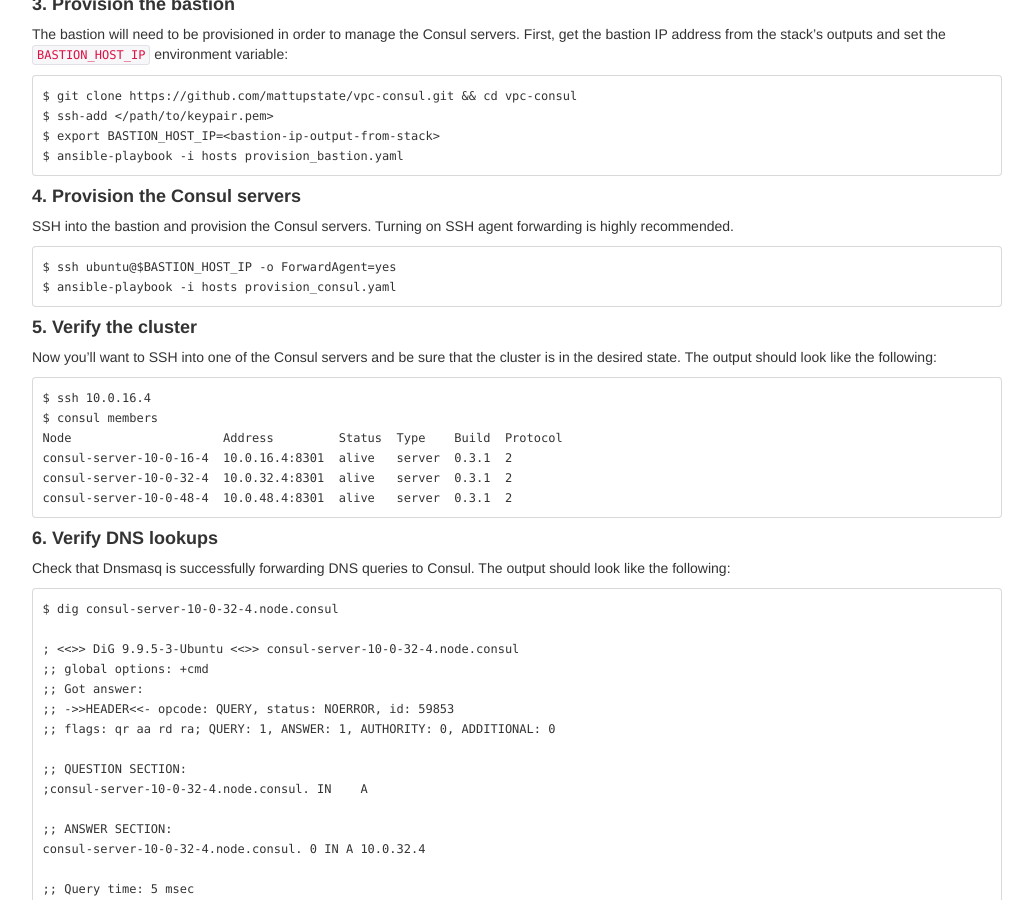
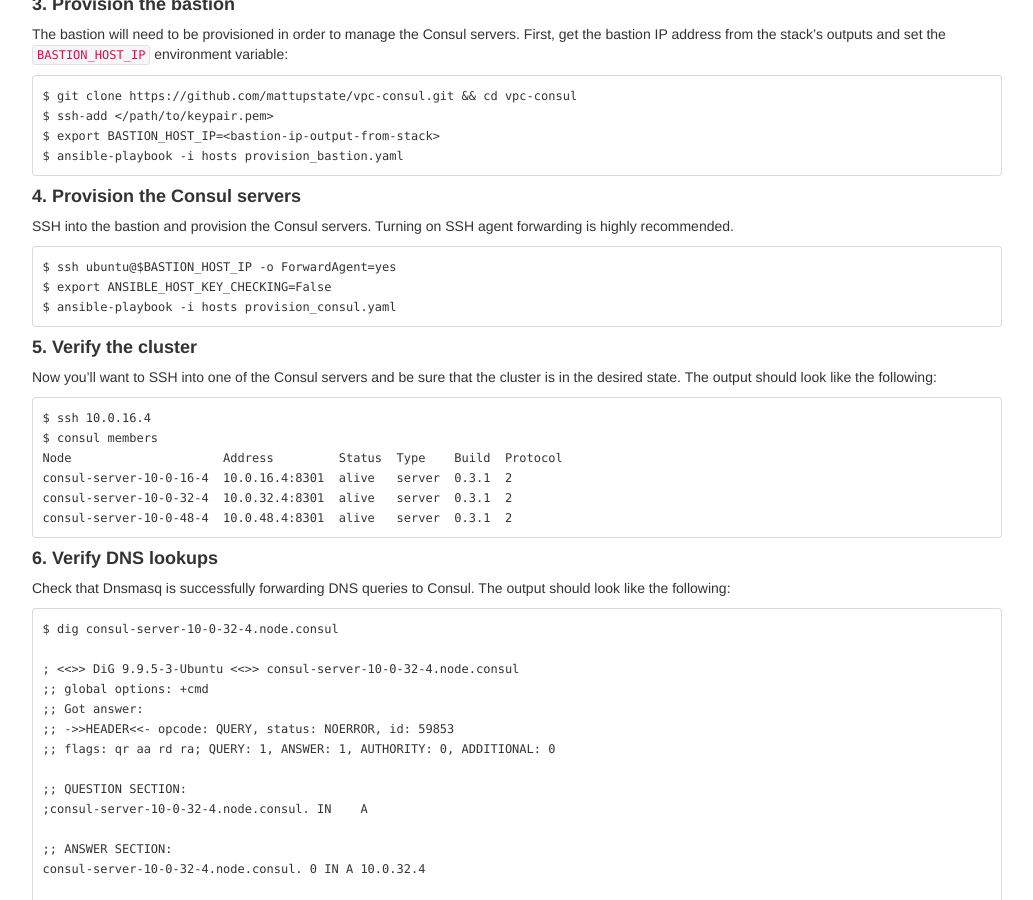
Before and after one commit to mattupstate/mattupstate.github.io, a Jekyll site: the page built from _posts/2014-06-09-deploying-a-consul-cluster-in-a-vpc.markdown, in a window 1280 px wide and 900 px high, scrolled down 1551 px. Shown: the whole window, without its empty margins (123-1156 px from the left). Built offline with Jekyll 4.4.1, drawn with Linux system fonts in a browser that asks for light colours; nearby versions of some CDN libraries; some web fonts are replaced; Markdown is read by kramdown in place of the engine named in the settings; comment, search, counter and statistics services are not loaded.

Commit message:
Update post

```diff
--- a/_posts/2014-06-09-deploying-a-consul-cluster-in-a-vpc.markdown
+++ b/_posts/2014-06-09-deploying-a-consul-cluster-in-a-vpc.markdown
@@ -85,6 +85,7 @@ The bastion will need to be provisioned in order to manage the Consul servers. F
 SSH into the bastion and provision the Consul servers. Turning on SSH agent forwarding is highly recommended.
 
     $ ssh ubuntu@$BASTION_HOST_IP -o ForwardAgent=yes
+    $ export ANSIBLE_HOST_KEY_CHECKING=False
     $ ansible-playbook -i hosts provision_consul.yaml
 
 #### 5. Verify the cluster
```
